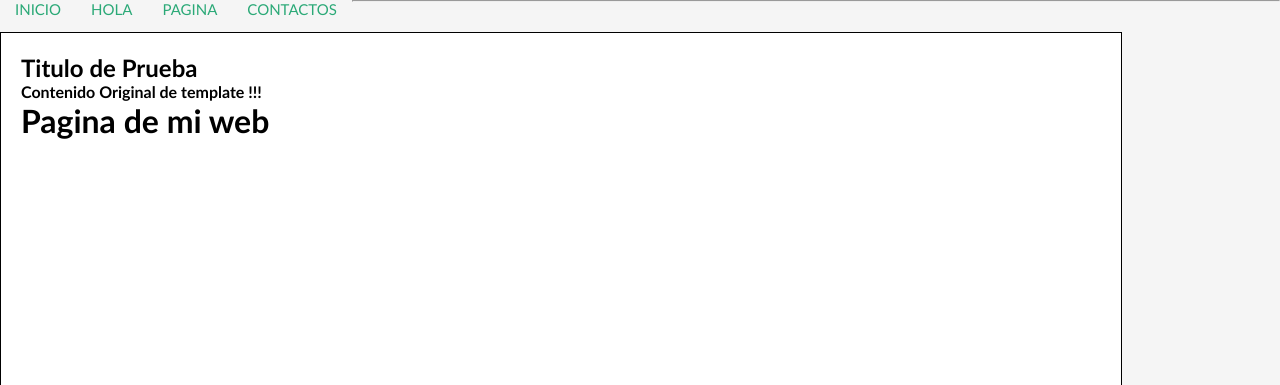
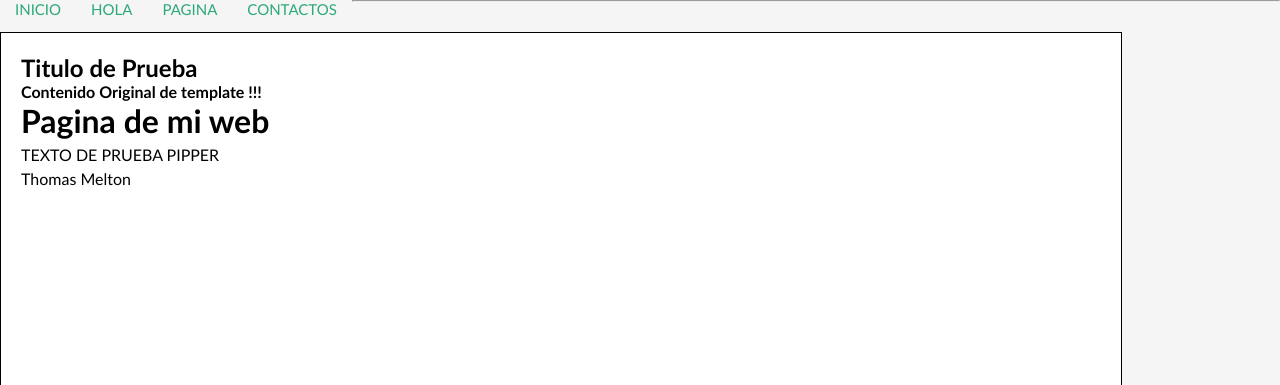
Before and after one commit to claudiodesarrollo/aprendiendoDjango, a Django app: page /pagina/ in a window 1280 px wide. Shown: the part 140-525 px from the top of the page. Run offline with Django 3.2, Linux system fonts and the light colour scheme.

Commit message:
template pagina ingresamos pipes

```diff
--- a/aprendiendo/nuevaapp/templates/pagina.html
+++ b/aprendiendo/nuevaapp/templates/pagina.html
@@ -5,4 +5,10 @@
 
 {% block content%}
 <h1> Pagina de mi web</h1>
+
+</hr>
+<p>{{ "Texto de prueba Pipper" | upper}}</P>
+</hr>
+<p> {{ nombres | random }}</P>
+
 {% endblock %}
--- a/aprendiendo/nuevaapp/views.py
+++ b/aprendiendo/nuevaapp/views.py
@@ -32,7 +32,11 @@ def holaMundo(request):
 def pagina(request,redirigir=0):
     if redirigir == 1:
         return redirect('/inicio/')
-    return render(request,'pagina.html')
+
+    nombres=['Christopher Mendoza','Alexis Lopez','Matthew Garza','Barbara Jenkins','Brent Douglas','Laura Mahoney','John Fleming','Wayne Flores','Terri Wilson','Christina Watson','Thomas Melton','Isaiah Yates','Adam Mcpherson','Melissa Figueroa','Paul Elliott','Courtney Mills','Donald Young','Natalie Little','Jared Zavala']
+    return render(request,'pagina.html',{
+        'nombres':nombres
+    })
 
 def contacto(request,nombre=""):
     return HttpResponse(layout+f"<h2>CONTACTO : {nombre}</h2>")
```
